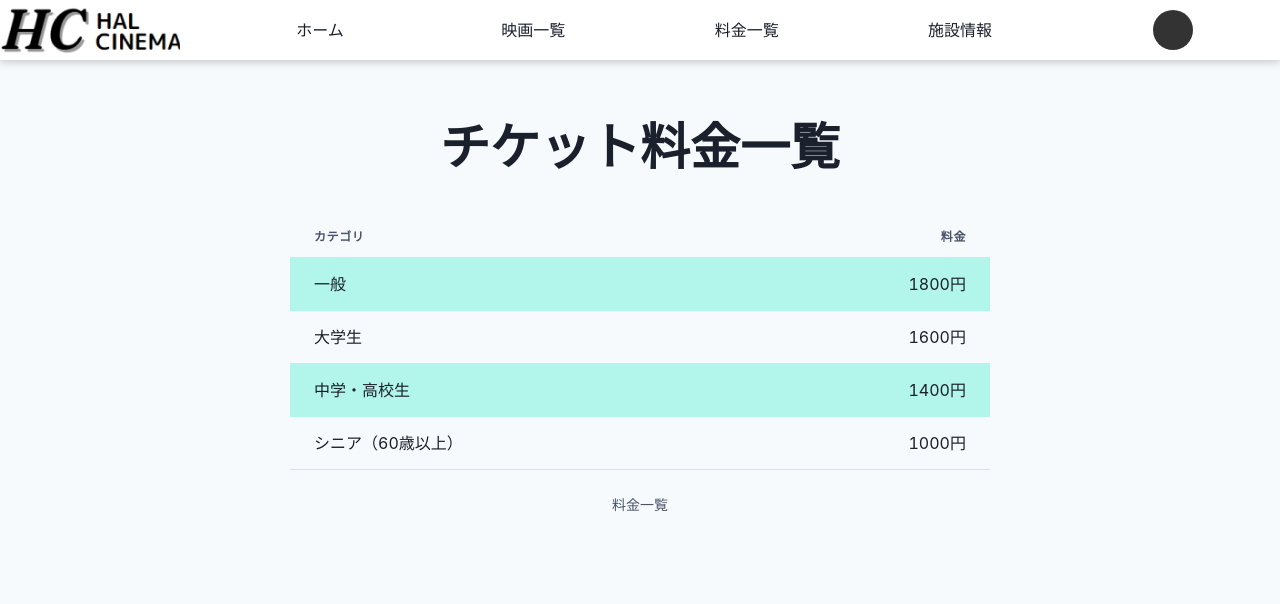
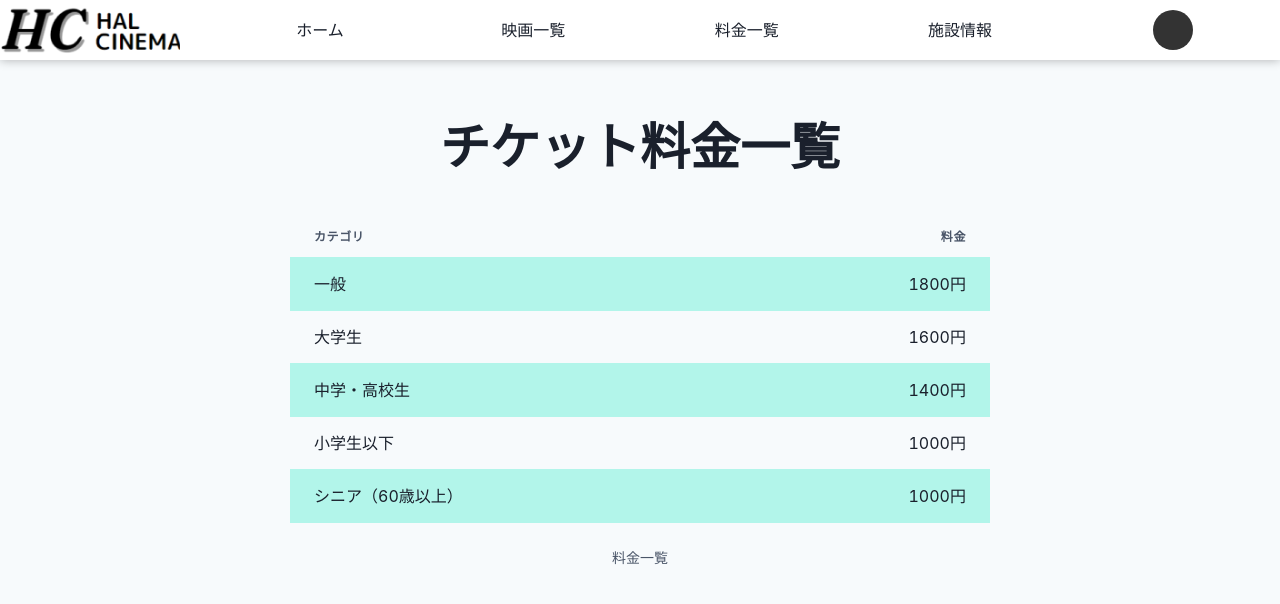
Before and after one commit to HALCinema1234/HALcinema_front, a Next.js app: page /payment in a window 1280 px wide. Shown: the top 604 px of the page. Built offline with nearby package versions, Linux system fonts and the light colour scheme.

Commit message:
IMPROVE: 料金小学生以下の追加、営業日の修正

```diff
--- a/src/components/ornagisms/payment/Paymenttable.tsx
+++ b/src/components/ornagisms/payment/Paymenttable.tsx
@@ -26,6 +26,10 @@ export const Paymenttable = () => {
                         <Td isNumeric>1400円</Td>
                     </Tr>
                     <Tr>
+                        <Td>小学生以下</Td>
+                        <Td isNumeric>1000円</Td>
+                    </Tr>
+                    <Tr>
                         <Td>シニア（60歳以上）</Td>
                         <Td isNumeric>1000円</Td>
                     </Tr>
--- a/src/components/ornagisms/theatreinf/TheatreTable.tsx
+++ b/src/components/ornagisms/theatreinf/TheatreTable.tsx
@@ -22,7 +22,7 @@ export const TheatreTable = () => {
                     </Tr>
                     <Tr>
                         <Td>営業時間</Td>
-                        <Td>10:00~22:00</Td>
+                        <Td>10:00~翌1:00</Td>
                     </Tr>
                     <Tr>
                         <Td>定休日</Td>
```
